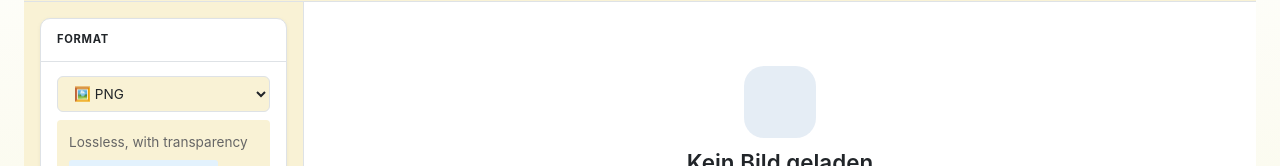
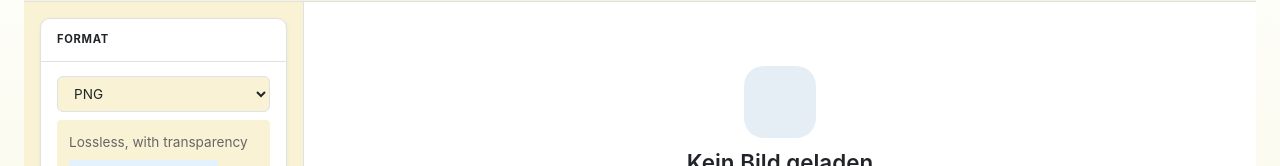
Before and after one commit to KodiniTools/Bildkonverter, a Vue app: page /editor in a window 1280 px wide. Shown: the part 143-309 px from the top of the page. Built offline with nearby package versions, Linux system fonts and the light colour scheme; a web font is replaced by a local one.

Commit message:
chore: remove icons from format dropdown options
Co-Authored-By: Claude Sonnet 4.6 <noreply@anthropic.com>
Claude-Session: https://claude.ai/code/session_01KCsZegBTmB471qdFvtGvJv

```diff
--- a/src/components/editor/sidebar/ExportPanel.vue
+++ b/src/components/editor/sidebar/ExportPanel.vue
@@ -8,7 +8,7 @@
       @change="$emit('update:outputFormat', $event.target.value)"
     >
       <option v-for="format in formats" :key="format" :value="format">
-        {{ formatInfo[format]?.icon }} {{ format.toUpperCase() }}
+        {{ format.toUpperCase() }}
       </option>
     </select>
 
```
